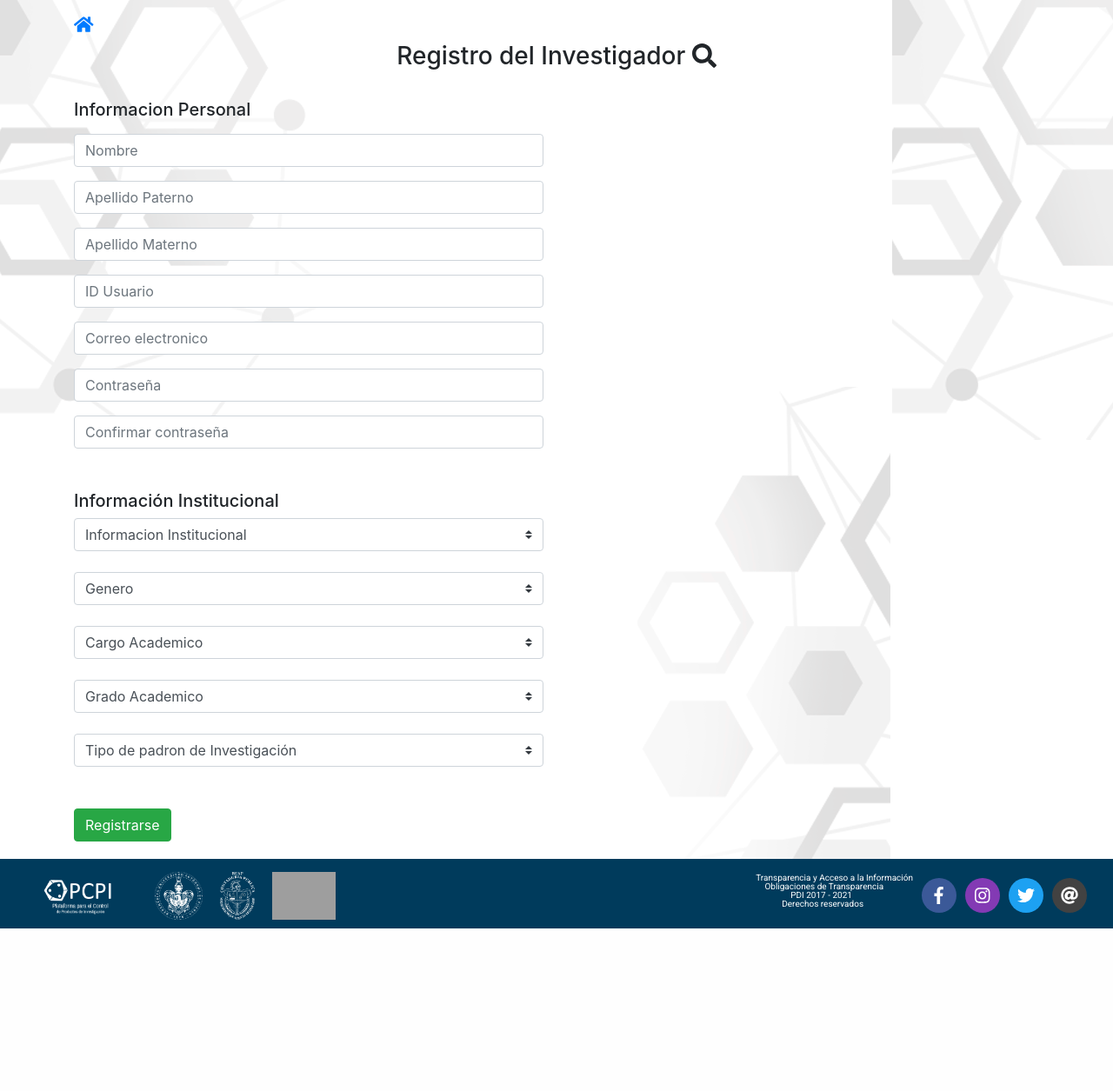
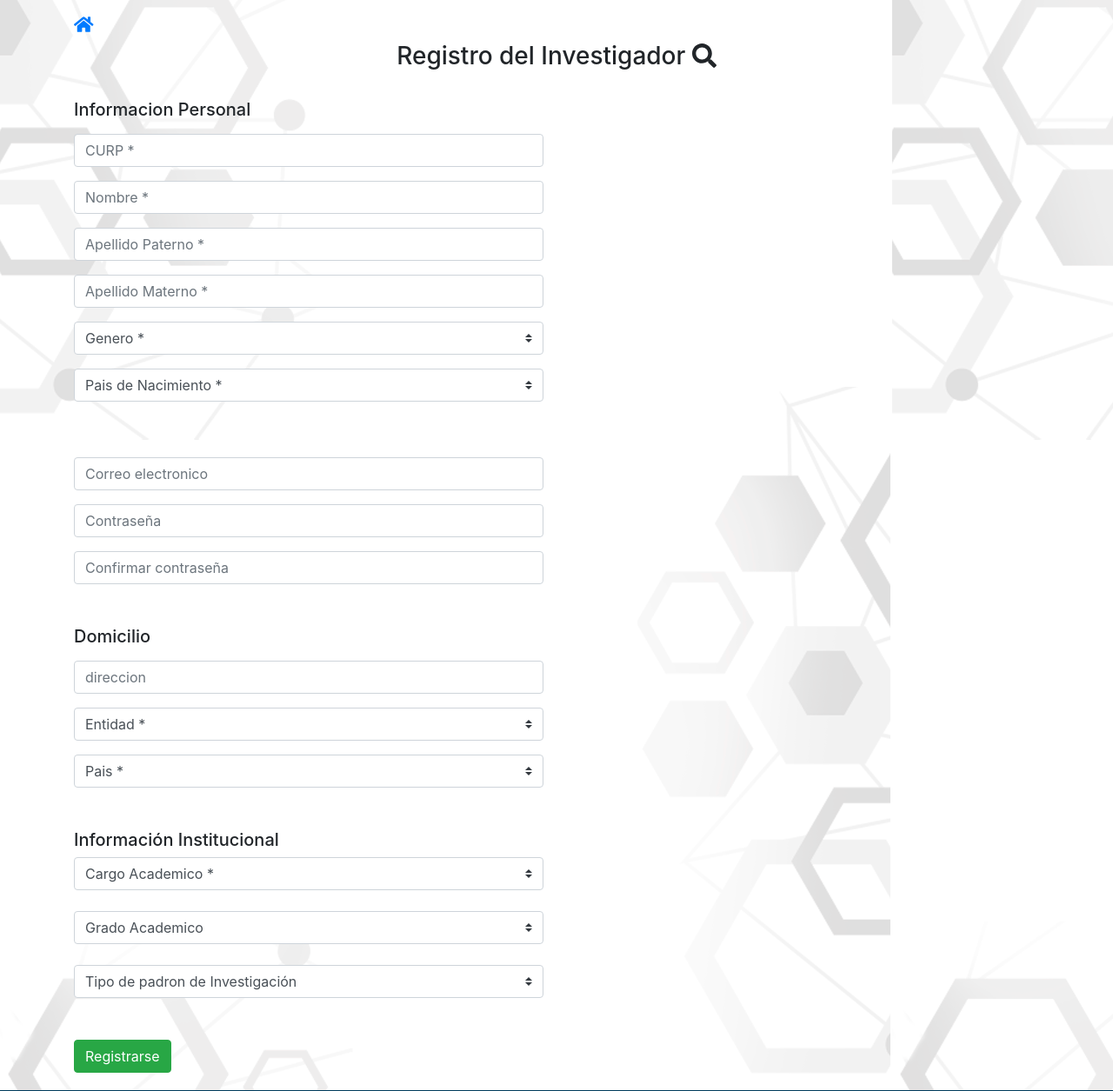
Before and after one commit to oldageek/Proyecto-PCPI, a PHP site: page /registro.php in a window 1280 px wide. Shown: the part 116-1371 px from the top of the page at 87% size. Before the commit the page ends 1184 px from the top, so only its background shows below. Run offline with PHP 8.4, Linux system fonts and the light colour scheme; grey boxes are pictures that could not be loaded.

Commit message:
Cambios a Formularios
Se modifico campos del registro y se agrego formulario de libro y congreso

```diff
--- /dev/null
+++ b/PCI/registroCongreso.php
@@ -0,0 +1,3 @@
+<?php
+
+require 'views/congreso.view.php';
--- /dev/null
+++ b/PCI/registroLibro.php
@@ -0,0 +1,3 @@
+<?php
+
+require 'views/libro.view.php';
--- a/PCI/views/registro.view.php
+++ b/PCI/views/registro.view.php
@@ -13,33 +13,81 @@
             <div class="col-6">
                 <h5>Informacion Personal</h5>
                 <form action="" method="post">
-                    <input type="text" class="form-control mt-3" id="nombre" placeholder="Nombre">
-                    <input type="text" class="form-control mt-3" id="apellidopaterno" placeholder="Apellido Paterno">
-                    <input type="text" class="form-control mt-3" id="apellidomaterno" placeholder="Apellido Materno">
-                    <input type="text" class="form-control mt-3" id="iduser" placeholder="ID Usuario">
+                    <input type="text" class="form-control mt-3" id="curp" placeholder="CURP *">
+                    <input type="text" class="form-control mt-3" id="nombre" placeholder="Nombre *">
+                    <input type="text" class="form-control mt-3" id="apellidopaterno" placeholder="Apellido Paterno *">
+                    <input type="text" class="form-control mt-3" id="apellidomaterno" placeholder="Apellido Materno *">
+
+                    <select name="genero" class="custom-select mt-3" id="">
+                        <option selected>Masculino</option>
+                        <option selected>Femenino</option>
+                        <option selected>Otro</option>
+                        <option disabled selected>Genero *</option>
+                    </select>
+
+                    <select name="paisNacimineto" class="custom-select mt-3 mb-5" id="">
+                        <option selected>México</option>
+                        <option selected>EEUU</option>
+                        <option selected>Argentina</option>
+                        <option selected>Colombia</option>
+                        <option selected>Venezuela</option>
+                        <option selected>España</option>
+                        <option selected>Ecuador</option>
+                        <option disabled selected>Pais de Nacimiento *</option>
+                    </select>
+
                     <input type="mail" class="form-control mt-3" id="mail" placeholder="Correo electronico">
                     <input type="password" class="form-control mt-3" id="pass" placeholder="Contraseña">
                     <input type="password" class="form-control mt-3 mb-5" id="confirmpass" placeholder="Confirmar contraseña">
 
+                    <h5>Domicilio</h5>
+
+                    <input type="text" class="form-control mt-3" id="iduser" placeholder="direccion">
+
+                    <select name="" class="custom-select mt-3" id="">
+                        <option selected>CDMX</option>
+                        <option selected>Puebla</option>
+                        <option selected>Tlaxcala</option>
+                        <option selected>Morelos</option>
+                        <option selected>Veracruz</option>
+                        <option selected>Mexico</option>
+                        <option selected>Guadalajara</option>
+                        <option disabled selected>Entidad *</option>
+                    </select>
+
+                    <select name="pais" class="custom-select mt-3 mb-5" id="">
+                        <option selected>México</option>
+                        <option selected>EEUU</option>
+                        <option selected>Argentina</option>
+                        <option selected>Colombia</option>
+                        <option selected>Venezuela</option>
+                        <option selected>España</option>
+                        <option selected>Ecuador</option>
+                        <option disabled selected>Pais *</option>
+                    </select>
+
+
+
                     <h5>Información Institucional</h5>
 
                     <select name="" class="custom-select mb-4" id="">
-                        <option disabled selected>Informacion Institucional</option>
+                        <option disabled selected>Profesor</option>
+                        <option disabled selected>Secretario</option>
+                        <option disabled selected>Cargo Academico *</option>
                     </select>
 
                     <select name="" class="custom-select mb-4" id="">
-                        <option disabled selected>Genero</option>
-                    </select>
-
-                    <select name="" class="custom-select mb-4" id="">
-                        <option disabled selected>Cargo Academico</option>
-                    </select>
-
-                    <select name="" class="custom-select mb-4" id="">
+                        <option selected>Licenciatura</option>
+                        <option selected>Especialidad</option>
+                        <option selected>Maestria</option>
+                        <option selected>Doctorado</option>
+                        <option selected>Otro</option>
                         <option disabled selected>Grado Academico</option>
                     </select>
 
                     <select name="" class="custom-select mb-4" id="">
+                        <option disabled selected>Tipo 1</option>
+                        <option disabled selected>Tipo 2</option>
                         <option disabled selected>Tipo de padron de Investigación</option>
                     </select>
 
```
Also changed, not shown: PCI/views/libro.view.php (added, +165 -0 lines).
